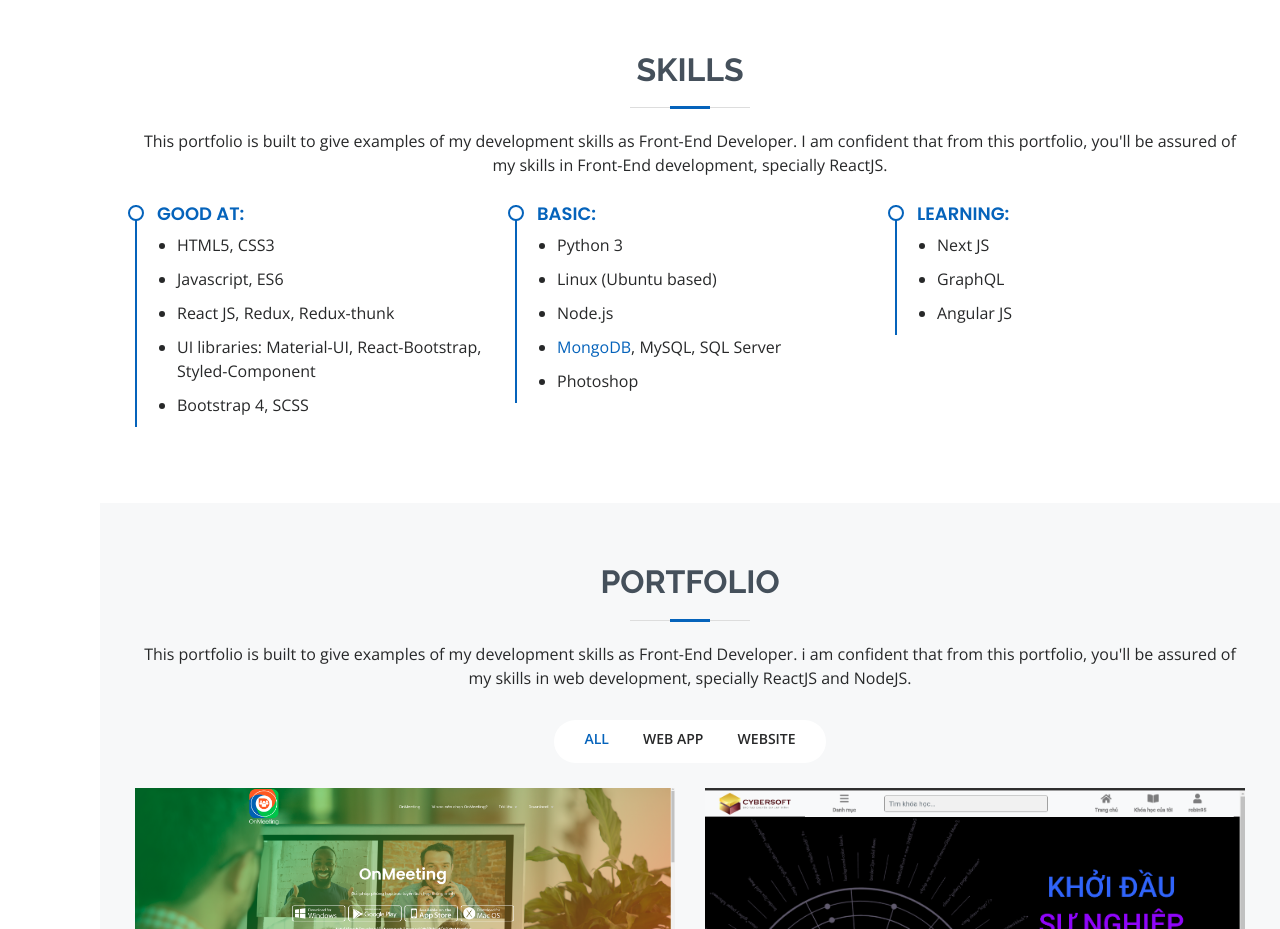
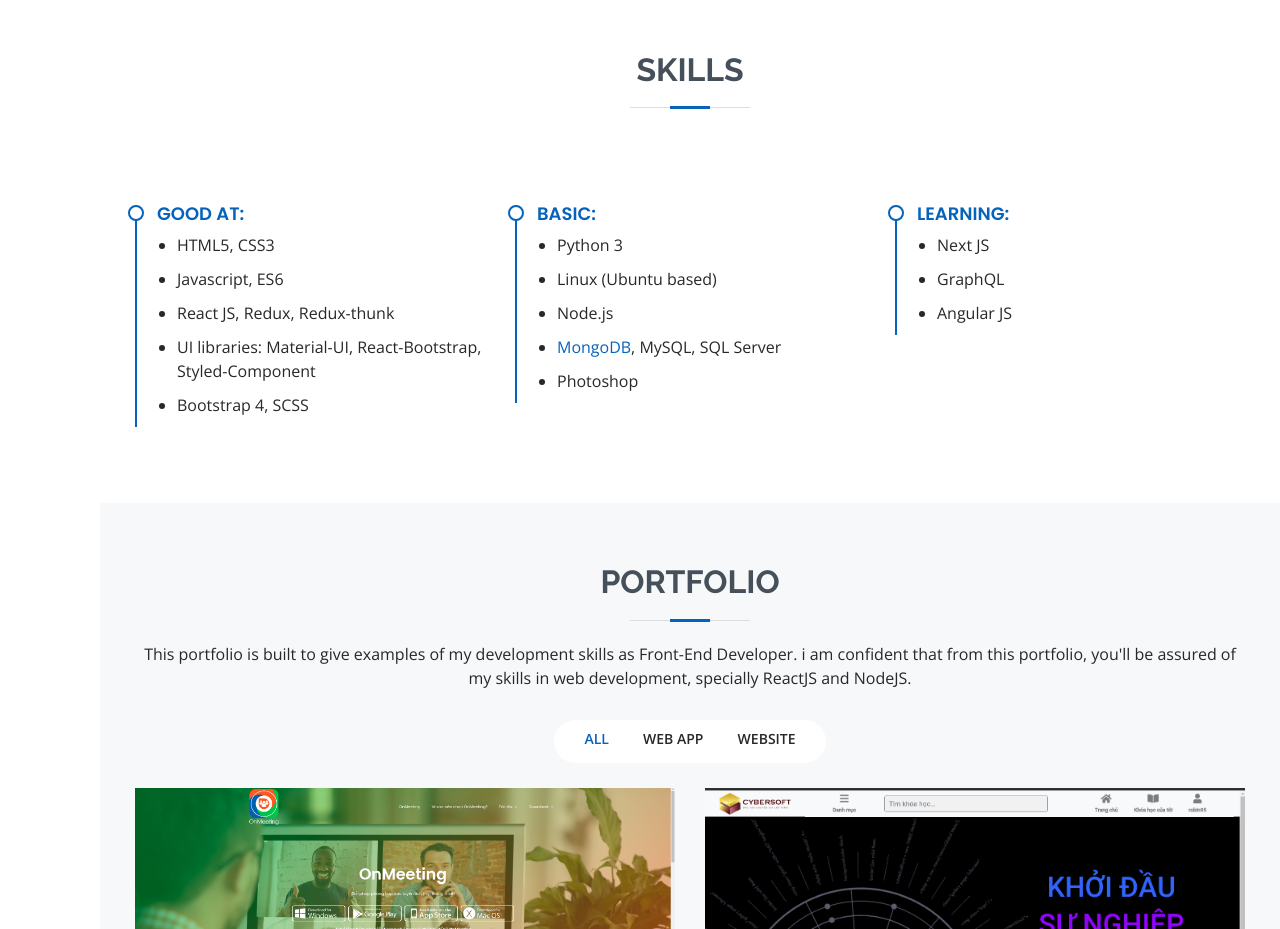
Before and after one commit to levinhphuc95/Personal_Portfolio, a plain HTML site: page index.html in a window 1280 px wide. Shown: the part 2320-3249 px from the top of the page. Drawn offline with nearby package versions, Linux system fonts and the light colour scheme.

Commit message:
Netlify Deploy

```diff
--- a/index.html
+++ b/index.html
@@ -320,12 +320,14 @@
         <div class="container" data-aos="fade-up">
           <div class="section-title">
             <h2>Skills</h2>
-            <p>
+            <br/>
+            <br/>
+            <!-- <p>
               This portfolio is built to give examples of my development skills
               as Front-End Developer. I am confident that from this portfolio,
               you'll be assured of my skills in Front-End development, specially
               ReactJS.
-            </p>
+            </p> -->
           </div>
 
           <div class="row skills-content">
```
